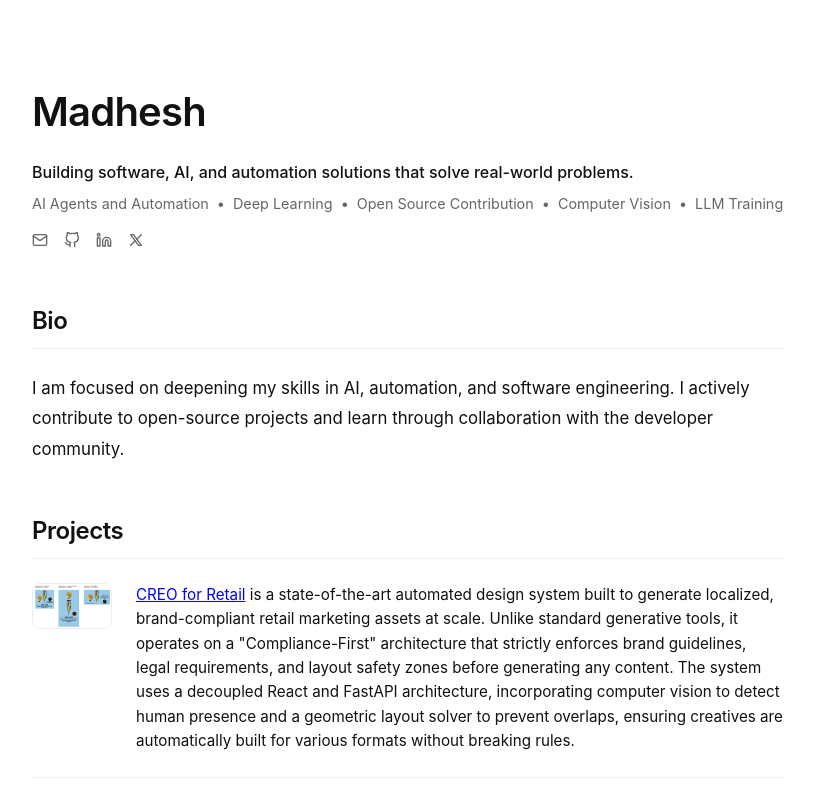
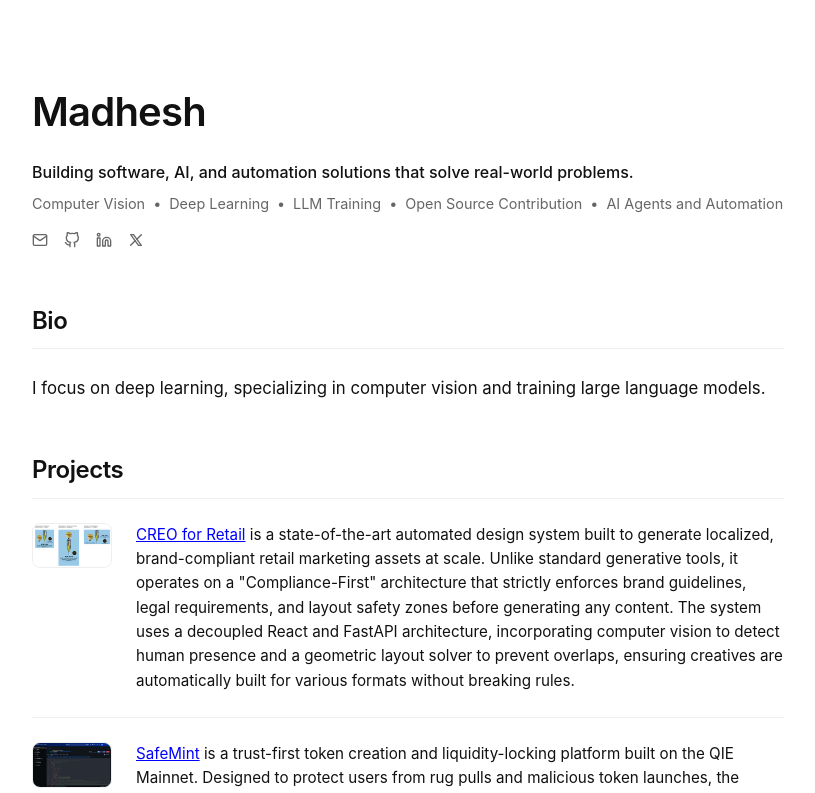
Before and after one commit to madhesh60/portfolio, a plain HTML site: page index.html in a window 1280 px wide. Shown: the top 793 px of the page, without its empty margins (232-1047 px from the left). Drawn offline with Linux system fonts and the light colour scheme.

```diff
--- a/index.html
+++ b/index.html
@@ -19,11 +19,11 @@
       <p>Building software, AI, and automation
         solutions that solve real-world problems.</p>
       <div class="focus-tags">
-        <span>AI Agents and Automation</span> &bull;
+        <span>Computer Vision</span> &bull;
         <span>Deep Learning</span> &bull;
+        <span>LLM Training</span> &bull;
         <span>Open Source Contribution</span> &bull;
-        <span>Computer Vision</span> &bull;
-        <span>LLM Training</span>
+        <span>AI Agents and Automation</span>
       </div>
       <div class="header-links">
         <a href="mailto:madheshsasikala81@gmail.com">
@@ -62,8 +62,7 @@
   <section id="bio">
     <h2>Bio</h2>
     <p>
-      I am focused on deepening my skills in AI, automation, and software engineering.
-      I actively contribute to open-source projects and learn through collaboration with the developer community.
+      I focus on deep learning, specializing in computer vision and training large language models.
     </p>
   </section>
 
```
Also changed, not shown: 1 other file.
